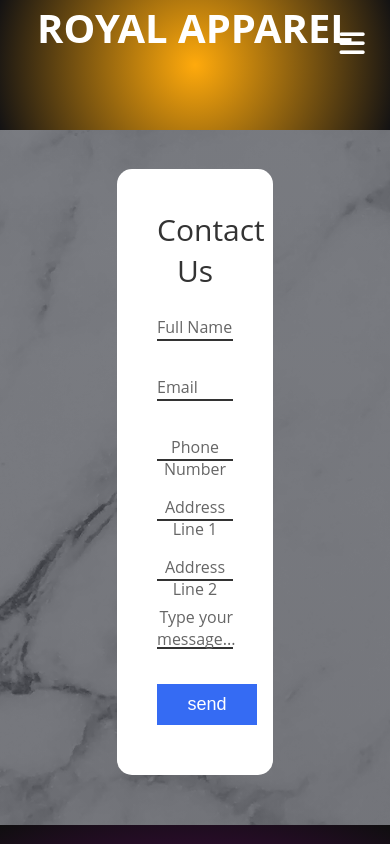
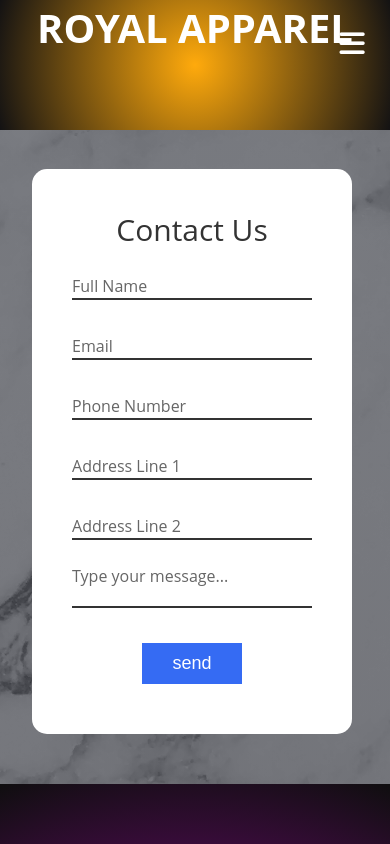
Before and after one commit to winston1337/Ecommerce-Version-2, a React (Create React App) app: page /contact in a window 390 px wide. Shown: the top 844 px of the page. Built offline with nearby package versions, Linux system fonts and the light colour scheme.

Commit message:
fixed mobile contact form

```diff
--- a/src/App.css
+++ b/src/App.css
@@ -187,3 +187,11 @@
   border: none;
   padding: 10px;
 }
+
+@media screen and (max-width: 960px) {
+  .contactForm {
+    width: 320px;
+    transform: translateX(10%);
+    overflow: hidden;
+  }
+}
```
